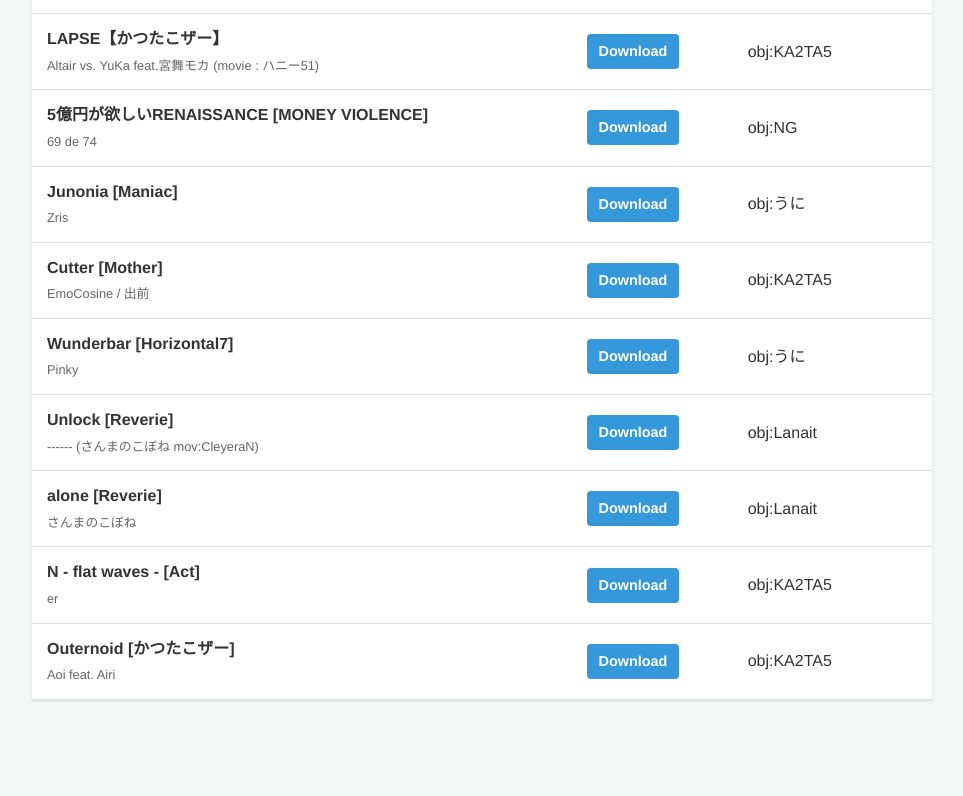
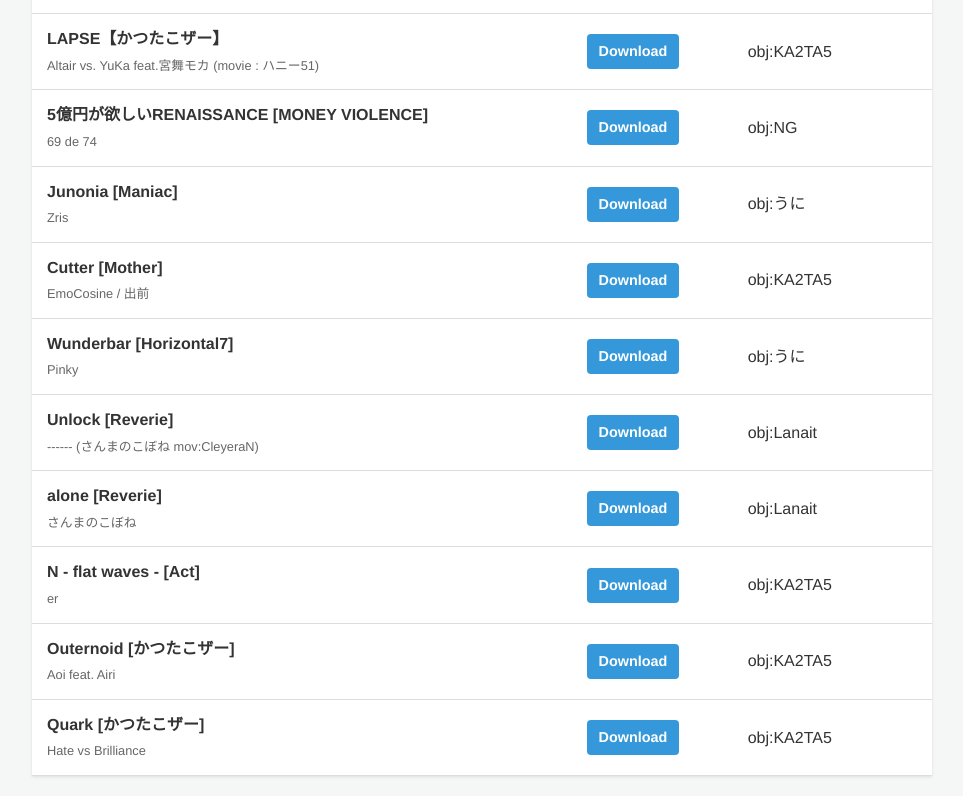
Before and after one commit to katutako/bmsserver_append_storage.github.io, a plain HTML site: page index.html in a window 1280 px wide. Shown: the part 845-1641 px from the top of the page, without its empty margins (158-1121 px from the left). Before the commit the page ends 1565 px from the top, so only its background shows below. Drawn offline with Linux system fonts and the light colour scheme.

Commit message:
Update index.html

```diff
--- a/index.html
+++ b/index.html
@@ -297,6 +297,18 @@
                 obj:KA2TA5
             </td>
         </tr>
+        <tr>
+            <td>
+                <strong>Quark [かつたこザー]</strong><br>
+                <span style="font-size: 0.8em; color: #666;">Hate vs Brilliance</span>
+            </td>
+            <td>
+                <a href="https://stellabms.xyz/upload/7391" class="btn" target="_blank">Download</a>
+            </td>
+            <td>
+                obj:KA2TA5
+            </td>
+        </tr>
     </tbody>
 </table>
 
```
